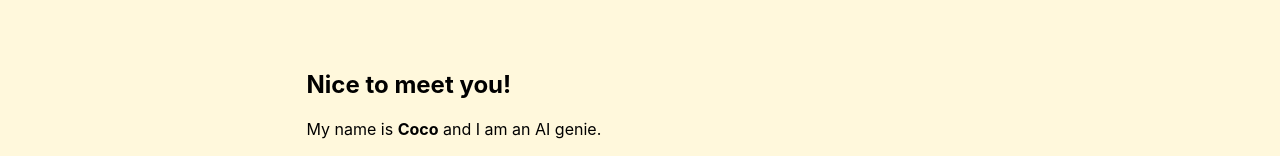
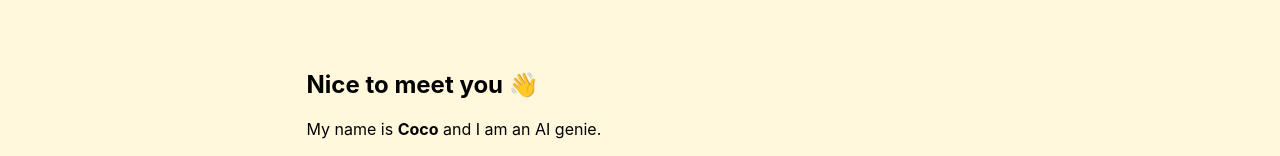
Before and after one commit to mnenslei/shopify-gpt3, a Next.js app: page / in a window 1280 px wide. Shown: the part 153-309 px from the top of the page. Built offline with nearby package versions, Linux system fonts and the light colour scheme; no server answers.

Commit message:
added emoji

```diff
--- a/components/Instructions.jsx
+++ b/components/Instructions.jsx
@@ -5,7 +5,7 @@ const Instructions = () => {
     return(
         <div className={styles.instructions}>
             <div>
-                <h2>Nice to meet you!</h2>
+                <h2>Nice to meet you 👋</h2>
                 <p>My name is <strong>Coco</strong> and I am an AI genie.</p>
                 <p>In this text box below you may enter a prompt or ask me a question.</p>
                 <p>{`For instance, you may ask, "what was the motif in Franz Kafka's,`} <em>Metamorphosis</em>{`?"`}</p>
```
